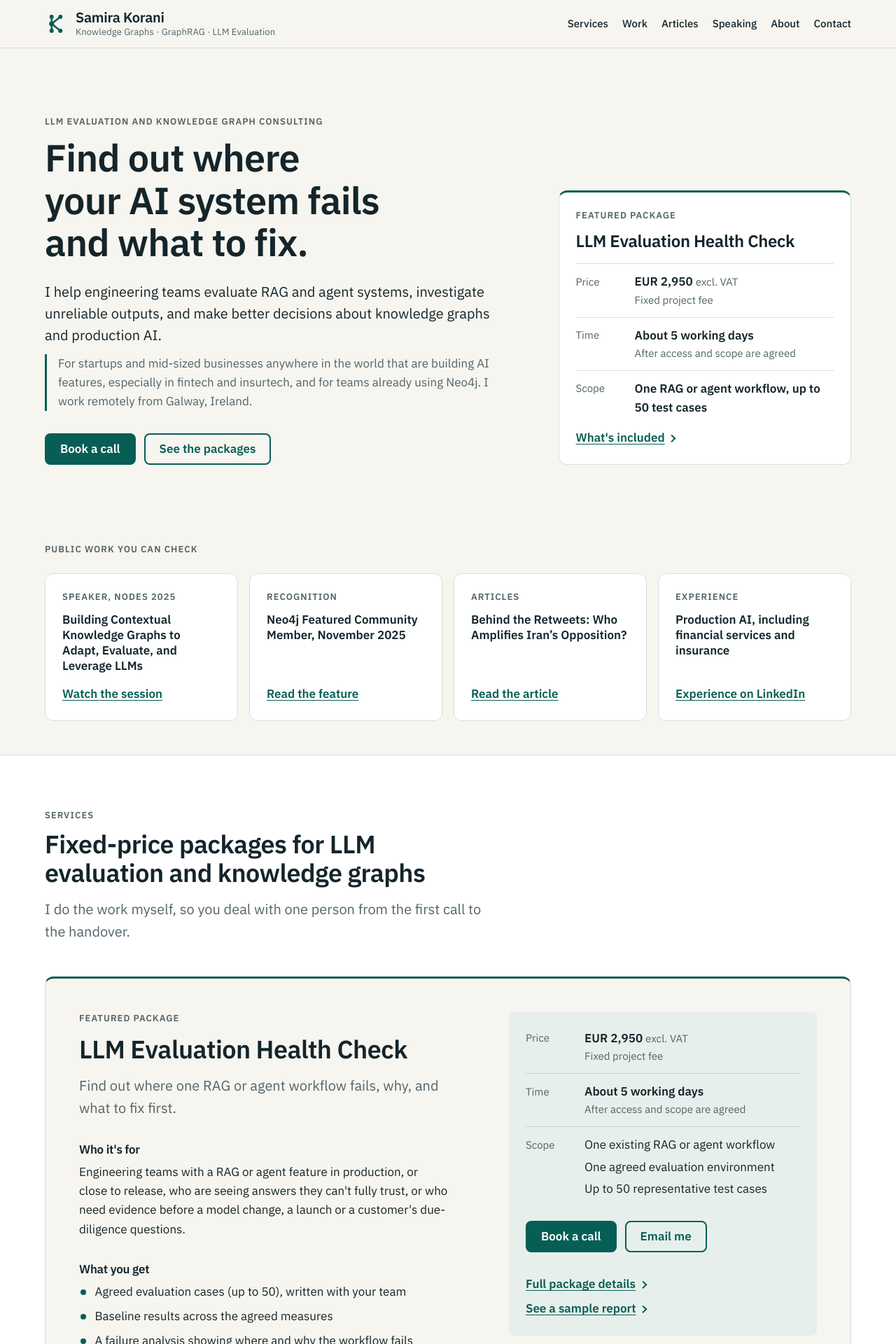
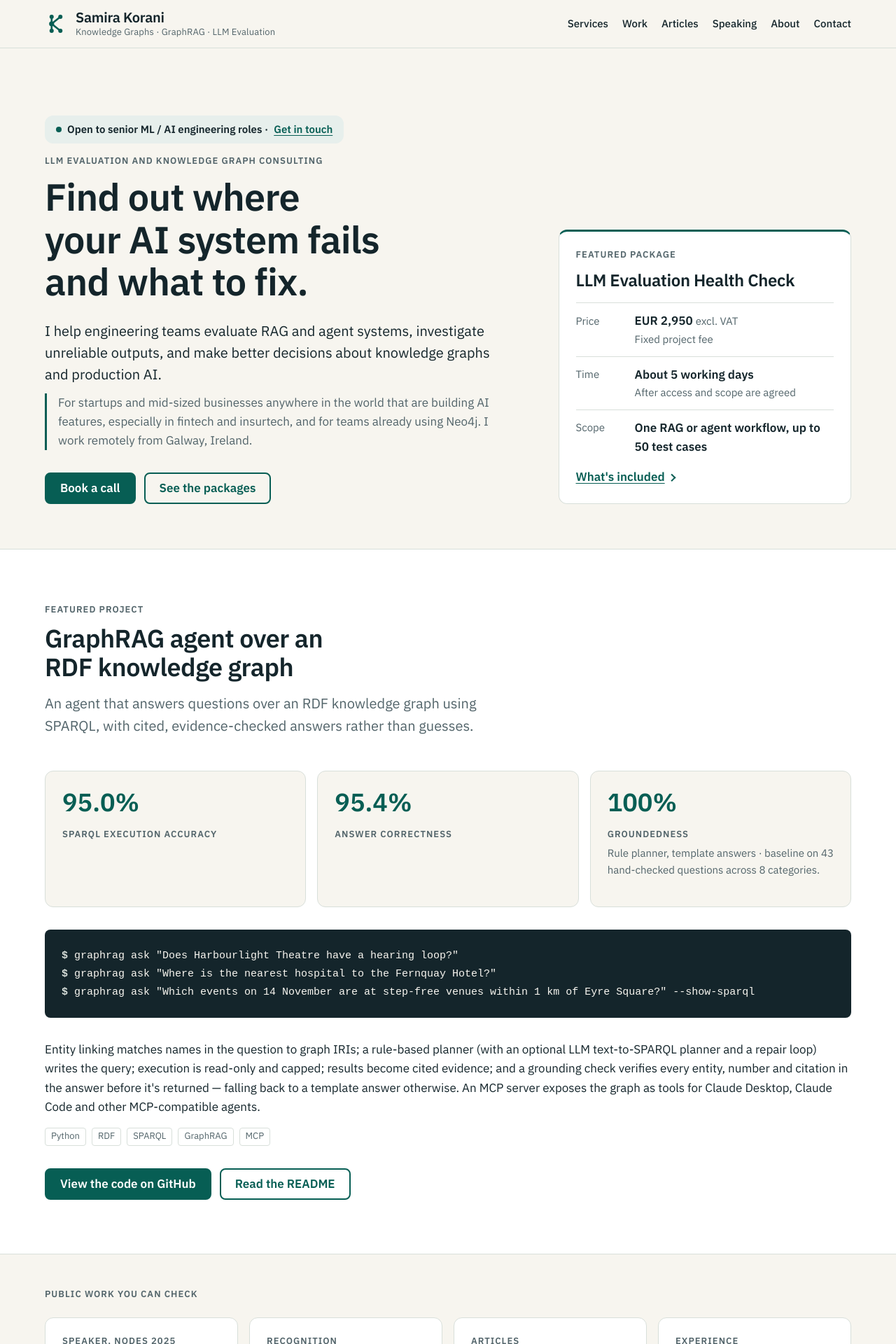
Before and after one commit to skorani/skorani.github.io, a Jekyll site: the page built from index.html, in a window 1280 px wide. Shown: the top 1920 px of the page at 70% size. Built offline with Jekyll 4.4.1, drawn with Linux system fonts in a browser that asks for light colours; some of the changed text lies outside the part shown.

Commit message:
Feature the GraphRAG/RDF agent on the homepage and surface open-to-work status
The repo for the GraphRAG agent over an RDF knowledge graph now has code,
a README, an MCP server and an evaluation suite, so it earns the featured
slot the data file was already reserving for it. Adds a new homepage
section right after the hero with the project description, its baseline
evaluation metrics (SPARQL execution accuracy, answer correctness,
groundedness), a short CLI demonstration transcript, and links to the
code and README. Also uncomments and fills in the matching entry in
projects.yml so it appears in the "Selected technical work" grid.

Adds a small availability badge at the very top of the hero ("Open to
senior ML / AI engineering roles") with a dedicated mailto enquiry, since
the homepage previously surfaced the consulting offer only.

Co-Authored-By: Claude Sonnet 5 <noreply@anthropic.com>

```diff
--- a/assets/css/site.css
+++ b/assets/css/site.css
@@ -483,6 +483,26 @@ main:focus {
   padding-left: var(--space-4);
   border-left: var(--rule-accent) solid var(--color-teal);
   color: var(--color-text-muted);
+}
+
+.availability {
+  display: inline-flex;
+  align-items: center;
+  gap: var(--space-2);
+  margin-bottom: var(--space-4);
+  padding: var(--space-2) var(--space-4);
+  background: var(--color-surface-highlight);
+  border-radius: var(--radius-lg);
+  font-size: var(--text-sm);
+  font-weight: var(--weight-semibold);
+}
+
+.availability__dot {
+  width: 0.5rem;
+  height: 0.5rem;
+  flex: 0 0 auto;
+  border-radius: 50%;
+  background: var(--color-teal);
 }
 
 .hero__offer-note {
@@ -1320,6 +1340,24 @@ main:focus {
   margin-bottom: 0;
 }
 
+.demo-transcript {
+  margin: 0 0 var(--space-6);
+  padding: var(--space-5);
+  background: var(--color-inverse-bg);
+  color: var(--color-inverse-text);
+  border-radius: var(--radius-md);
+  font-family: var(--font-mono);
+  font-size: var(--text-sm);
+  line-height: var(--leading-body);
+  overflow-x: auto;
+  white-space: pre;
+}
+
+.demo-transcript__prompt {
+  color: var(--color-inverse-muted);
+  font-weight: var(--weight-semibold);
+}
+
 .card__kind--status {
   margin-bottom: var(--space-2);
 }
--- a/index.html
+++ b/index.html
@@ -15,6 +15,7 @@ person_schema: true
 <section class="hero" aria-labelledby="hero-title">
   <div class="container hero__grid">
     <div class="hero__text">
+      <p class="availability"><span class="availability__dot" aria-hidden="true"></span>Open to senior ML / AI engineering roles &middot; <a href="{% include mailto.html type="employment" %}">Get in touch</a></p>
       <p class="eyebrow">LLM evaluation and knowledge graph consulting</p>
       <h1 id="hero-title">Find out where your AI system fails and what to fix.</h1>
       <p class="lead">I help engineering teams evaluate RAG and agent systems, investigate unreliable outputs, and make better decisions about knowledge graphs and production AI.</p>
@@ -37,6 +38,51 @@ person_schema: true
         <div><dt>Scope</dt><dd>{{ featured.scope_short }}</dd></div>
       </dl>
       <a class="arrow-link" href="{{ featured.url | relative_url }}">What's included<span class="visually-hidden"> in the {{ featured.title }}</span></a>
+    </div>
+  </div>
+</section>
+
+<section class="section section--surface" id="featured-project" aria-labelledby="featured-project-title">
+  <div class="container">
+    <div class="section__header">
+      <p class="eyebrow">Featured project</p>
+      <h2 id="featured-project-title">GraphRAG agent over an RDF knowledge graph</h2>
+      <p>An agent that answers questions over an RDF knowledge graph using SPARQL, with cited, evidence-checked answers rather than guesses.</p>
+    </div>
+
+    <div class="stat-grid">
+      <div class="stat stat--accent">
+        <p class="stat__value">95.0%</p>
+        <p class="stat__label">SPARQL execution accuracy</p>
+      </div>
+      <div class="stat stat--accent">
+        <p class="stat__value">95.4%</p>
+        <p class="stat__label">Answer correctness</p>
+      </div>
+      <div class="stat stat--accent">
+        <p class="stat__value">100%</p>
+        <p class="stat__label">Groundedness</p>
+        <p class="stat__note">Rule planner, template answers &middot; baseline on 43 hand-checked questions across 8 categories.</p>
+      </div>
+    </div>
+
+    <pre class="demo-transcript"><code><span class="demo-transcript__prompt">$</span> graphrag ask "Does Harbourlight Theatre have a hearing loop?"
+<span class="demo-transcript__prompt">$</span> graphrag ask "Where is the nearest hospital to the Fernquay Hotel?"
+<span class="demo-transcript__prompt">$</span> graphrag ask "Which events on 14 November are at step-free venues within 1 km of Eyre Square?" --show-sparql</code></pre>
+
+    <p>Entity linking matches names in the question to graph IRIs; a rule-based planner (with an optional LLM text-to-SPARQL planner and a repair loop) writes the query; execution is read-only and capped; results become cited evidence; and a grounding check verifies every entity, number and citation in the answer before it's returned &mdash; falling back to a template answer otherwise. An MCP server exposes the graph as tools for Claude Desktop, Claude Code and other MCP-compatible agents.</p>
+
+    <ul class="tags" role="list" aria-label="Technologies">
+      <li>Python</li>
+      <li>RDF</li>
+      <li>SPARQL</li>
+      <li>GraphRAG</li>
+      <li>MCP</li>
+    </ul>
+
+    <div class="actions">
+      <a class="button" href="https://github.com/skorani/GraphRAG-Agent-over-RDF-Knowledge-Graph-">View the code on GitHub</a>
+      <a class="button button--secondary" href="https://github.com/skorani/GraphRAG-Agent-over-RDF-Knowledge-Graph-#readme">Read the README</a>
     </div>
   </div>
 </section>
```
Also changed, not shown: _data/profile.yml (+10 -0 lines), _data/projects.yml (+15 -11 lines).
